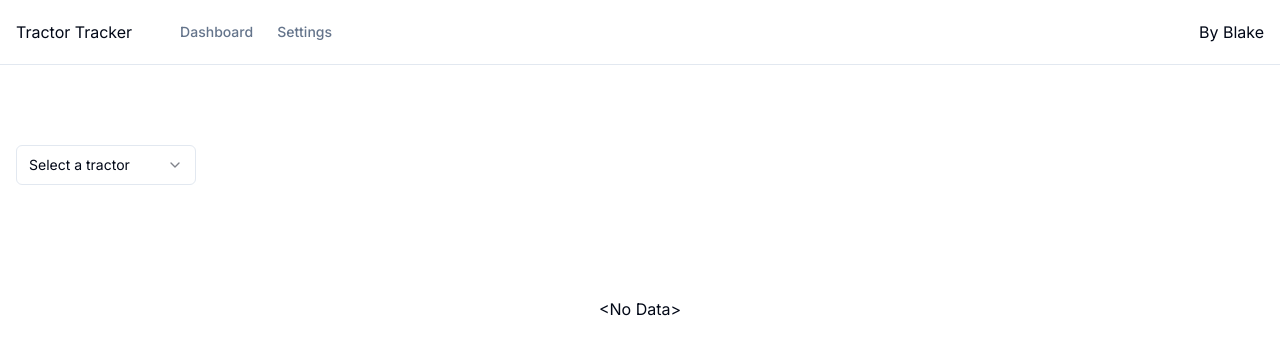
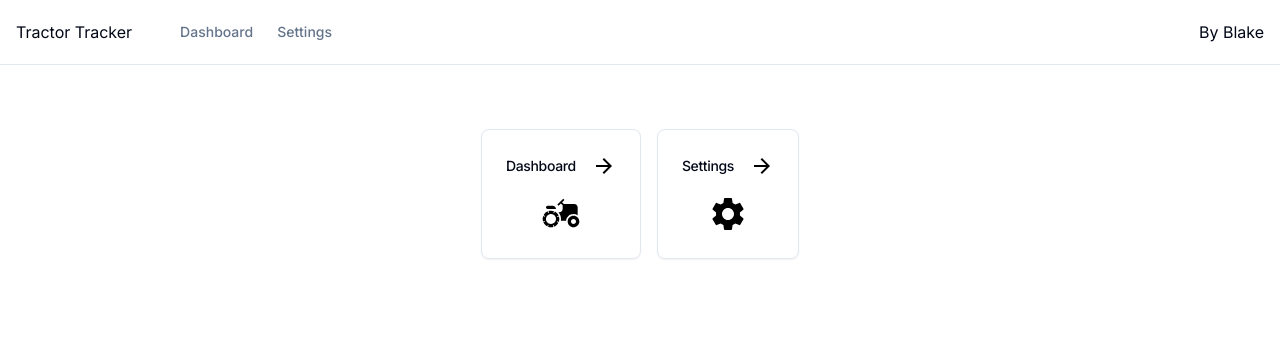
Before and after one commit to BlakeVollbrecht/practice-tractor-tracker, a Next.js app: page / in a window 1280 px wide. Shown: the top 354 px of the page. Built offline with nearby package versions, Linux system fonts and the light colour scheme.

Commit message:
Added placeholder home page

```diff
--- a/components/tractors.tsx
+++ b/app/dashboard/page.tsx
@@ -11,7 +11,7 @@ import {
   SelectValue,
 } from "@/components/ui/select"
 
-import TripData from "./tripData"
+import TripData from "@/components/tripData"
 
 import { tractors } from "@/mockData/tractors"
 
--- a/app/page.tsx
+++ b/app/page.tsx
@@ -1,10 +1,61 @@
-import Tractors from "../components/tractors"
+import { Card, CardContent, CardHeader, CardTitle } from "@/components/ui/card"
+import Link from "next/link"
 
 export default function Home() {
   return (
-    <main >
-      <div className="pt-16 pb-32 px-4">
-        <Tractors />
+    <main>
+      <div className="flex justify-center space-x-4 pt-16 pb-32 px-4">
+        <Link href="/dashboard">
+          <Card className="hover:bg-slate-50">
+            <CardHeader className="flex flex-row items-center justify-between space-y-0 space-x-4 pb-2">
+              <CardTitle className="text-sm font-medium">Dashboard</CardTitle>
+              <svg
+                className="h-6 w-6 text-muted-foreground"
+                focusable="false"
+                aria-hidden="true"
+                viewBox="0 0 24 24"
+              >
+                <path d="m12 4-1.41 1.41L16.17 11H4v2h12.17l-5.58 5.59L12 20l8-8z"></path>
+              </svg>
+            </CardHeader>
+            <CardContent className="flex justify-center pt-2 pb-6">
+              <svg
+                className="h-10 w-10 text-muted-foreground"
+                focusable="false"
+                aria-hidden="true"
+                viewBox="0 0 24 24"
+              >
+                <path d="M19.5 12c.93 0 1.78.28 2.5.76V8c0-1.1-.9-2-2-2h-6.29l-1.06-1.06 1.41-1.41-.71-.71-3.53 3.53.71.71 1.41-1.41L13 6.71V9c0 1.1-.9 2-2 2h-.54c.95 1.06 1.54 2.46 1.54 4 0 .34-.04.67-.09 1h3.14c.25-2.25 2.14-4 4.45-4z"></path>
+                <path d="M19.5 13c-1.93 0-3.5 1.57-3.5 3.5s1.57 3.5 3.5 3.5 3.5-1.57 3.5-3.5-1.57-3.5-3.5-3.5zm0 5c-.83 0-1.5-.67-1.5-1.5s.67-1.5 1.5-1.5 1.5.67 1.5 1.5-.67 1.5-1.5 1.5zM4 9h5c0-1.1-.9-2-2-2H4c-.55 0-1 .45-1 1s.45 1 1 1zm5.83 4.82-.18-.47.93-.35c-.46-1.06-1.28-1.91-2.31-2.43l-.4.89-.46-.21.4-.9C7.26 10.13 6.64 10 6 10c-.53 0-1.04.11-1.52.26l.34.91-.47.18-.35-.93c-1.06.46-1.91 1.28-2.43 2.31l.89.4-.21.46-.9-.4C1.13 13.74 1 14.36 1 15c0 .53.11 1.04.26 1.52l.91-.34.18.47-.93.35c.46 1.06 1.28 1.91 2.31 2.43l.4-.89.46.21-.4.9c.55.22 1.17.35 1.81.35.53 0 1.04-.11 1.52-.26l-.34-.91.47-.18.35.93c1.06-.46 1.91-1.28 2.43-2.31l-.89-.4.21-.46.9.4c.22-.55.35-1.17.35-1.81 0-.53-.11-1.04-.26-1.52l-.91.34zm-2.68 3.95c-1.53.63-3.29-.09-3.92-1.62-.63-1.53.09-3.29 1.62-3.92 1.53-.63 3.29.09 3.92 1.62.64 1.53-.09 3.29-1.62 3.92z"></path>
+              </svg>
+            </CardContent>
+          </Card>
+        </Link>
+        <Link href="/settings">
+          <Card className="hover:bg-slate-50">
+            <CardHeader className="flex flex-row items-center justify-between space-y-0 space-x-4 pb-2">
+              <CardTitle className="text-sm font-medium">Settings</CardTitle>
+              <svg
+                className="h-6 w-6 text-muted-foreground"
+                focusable="false"
+                aria-hidden="true"
+                viewBox="0 0 24 24"
+              >
+                <path d="m12 4-1.41 1.41L16.17 11H4v2h12.17l-5.58 5.59L12 20l8-8z"></path>
+              </svg>
+            </CardHeader>
+            <CardContent className="flex justify-center pt-2 pb-6">
+              <svg
+                className="h-10 w-10 text-muted-foreground"
+                focusable="false"
+                aria-hidden="true"
+                viewBox="0 0 24 24"
+              >
+                <path d="M19.14 12.94c.04-.3.06-.61.06-.94 0-.32-.02-.64-.07-.94l2.03-1.58c.18-.14.23-.41.12-.61l-1.92-3.32c-.12-.22-.37-.29-.59-.22l-2.39.96c-.5-.38-1.03-.7-1.62-.94l-.36-2.54c-.04-.24-.24-.41-.48-.41h-3.84c-.24 0-.43.17-.47.41l-.36 2.54c-.59.24-1.13.57-1.62.94l-2.39-.96c-.22-.08-.47 0-.59.22L2.74 8.87c-.12.21-.08.47.12.61l2.03 1.58c-.05.3-.09.63-.09.94s.02.64.07.94l-2.03 1.58c-.18.14-.23.41-.12.61l1.92 3.32c.12.22.37.29.59.22l2.39-.96c.5.38 1.03.7 1.62.94l.36 2.54c.05.24.24.41.48.41h3.84c.24 0 .44-.17.47-.41l.36-2.54c.59-.24 1.13-.56 1.62-.94l2.39.96c.22.08.47 0 .59-.22l1.92-3.32c.12-.22.07-.47-.12-.61l-2.01-1.58zM12 15.6c-1.98 0-3.6-1.62-3.6-3.6s1.62-3.6 3.6-3.6 3.6 1.62 3.6 3.6-1.62 3.6-3.6 3.6z"></path>
+              </svg>
+            </CardContent>
+          </Card>
+        </Link>
       </div>
     </main>
   )
--- /dev/null
+++ b/components/ui/card.tsx
@@ -0,0 +1,79 @@
+import * as React from "react"
+
+import { cn } from "@/lib/utils"
+
+const Card = React.forwardRef<
+  HTMLDivElement,
+  React.HTMLAttributes<HTMLDivElement>
+>(({ className, ...props }, ref) => (
+  <div
+    ref={ref}
+    className={cn(
+      "rounded-lg border bg-card text-card-foreground shadow-sm",
+      className
+    )}
+    {...props}
+  />
+))
+Card.displayName = "Card"
+
+const CardHeader = React.forwardRef<
+  HTMLDivElement,
+  React.HTMLAttributes<HTMLDivElement>
+>(({ className, ...props }, ref) => (
+  <div
+    ref={ref}
+    className={cn("flex flex-col space-y-1.5 p-6", className)}
+    {...props}
+  />
+))
+CardHeader.displayName = "CardHeader"
+
+const CardTitle = React.forwardRef<
+  HTMLParagraphElement,
+  React.HTMLAttributes<HTMLHeadingElement>
+>(({ className, ...props }, ref) => (
+  <h3
+    ref={ref}
+    className={cn(
+      "text-2xl font-semibold leading-none tracking-tight",
+      className
+    )}
+    {...props}
+  />
+))
+CardTitle.displayName = "CardTitle"
+
+const CardDescription = React.forwardRef<
+  HTMLParagraphElement,
+  React.HTMLAttributes<HTMLParagraphElement>
+>(({ className, ...props }, ref) => (
+  <p
+    ref={ref}
+    className={cn("text-sm text-muted-foreground", className)}
+    {...props}
+  />
+))
+CardDescription.displayName = "CardDescription"
+
+const CardContent = React.forwardRef<
+  HTMLDivElement,
+  React.HTMLAttributes<HTMLDivElement>
+>(({ className, ...props }, ref) => (
+  <div ref={ref} className={cn("p-6 pt-0", className)} {...props} />
+))
+CardContent.displayName = "CardContent"
+
+const CardFooter = React.forwardRef<
+  HTMLDivElement,
+  React.HTMLAttributes<HTMLDivElement>
+>(({ className, ...props }, ref) => (
+  <div
+    ref={ref}
+    className={cn("flex items-center p-6 pt-0", className)}
+    {...props}
+  />
+))
+CardFooter.displayName = "CardFooter"
+
+export { Card, CardHeader, CardFooter, CardTitle, CardDescription, CardContent }
```
